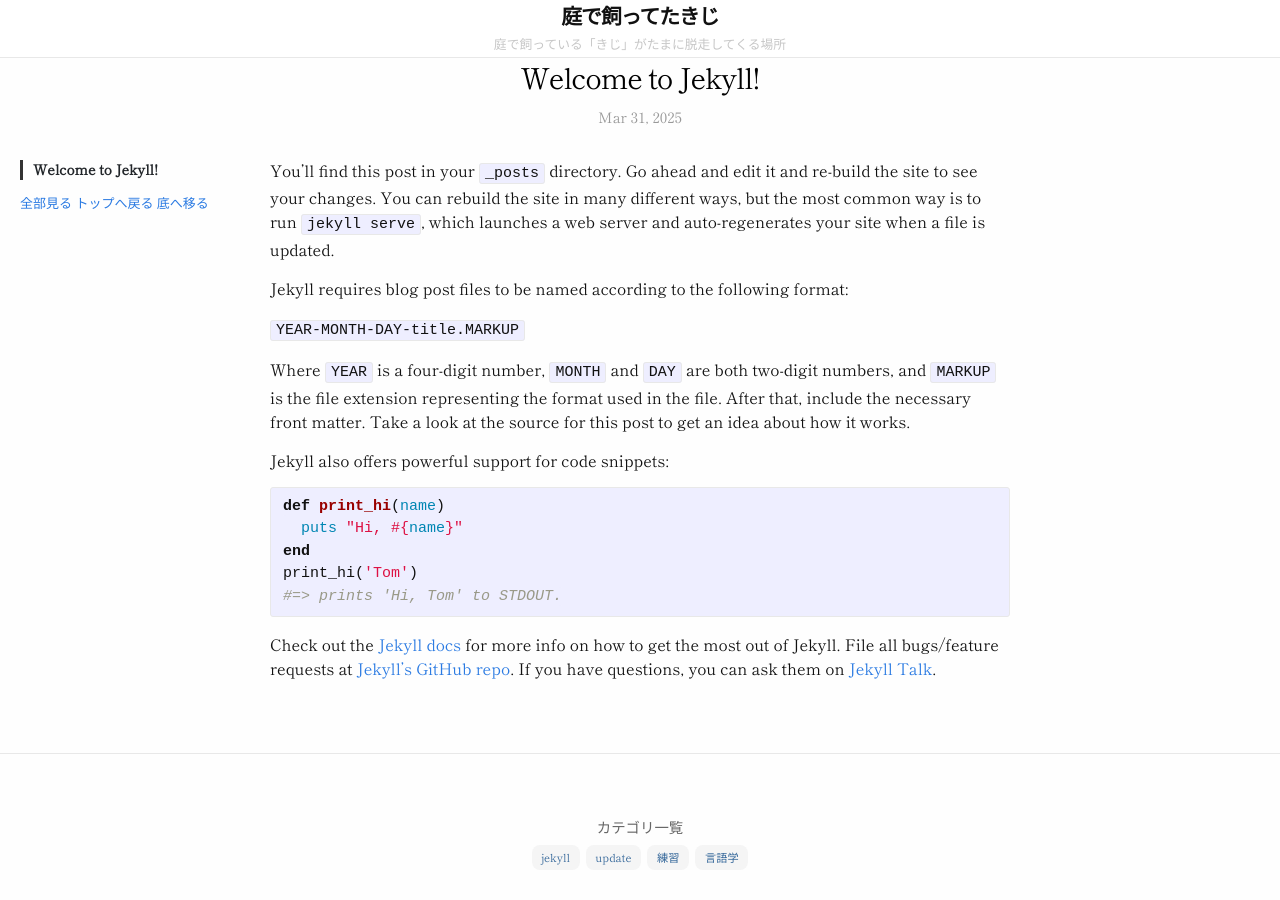
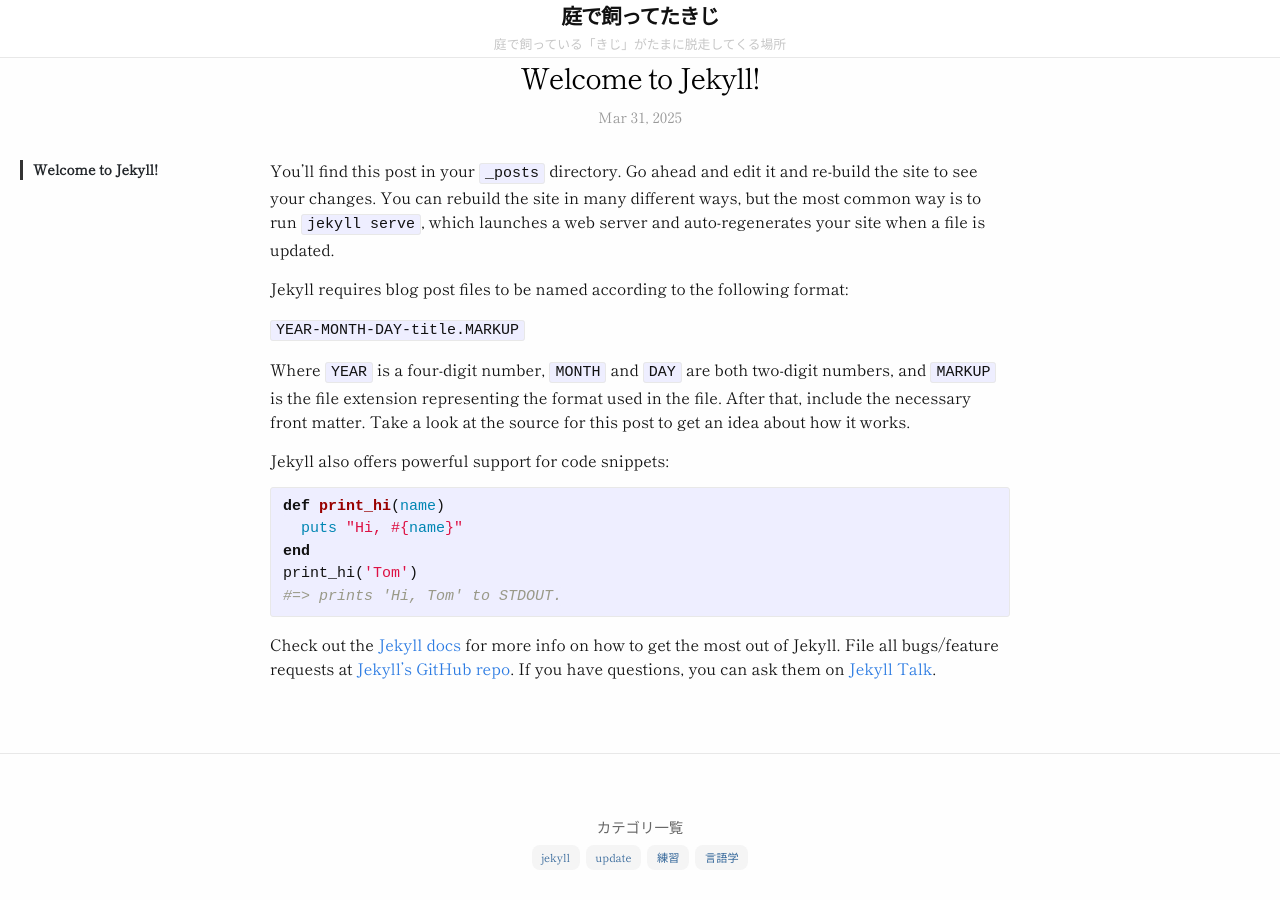
Before and after one commit to njargon/njargon.github.io, a Jekyll site: the page built from _posts/記事 袖水/2025-03-31-welcome-to-jekyll.md, in a window 1280 px wide. Built offline with Jekyll 4.4.1, drawn with Linux system fonts in a browser that asks for light colours.

Commit message:
refactor: 目次メニュー（全部見る等）を削除

```diff
--- a/_layouts/post.html
+++ b/_layouts/post.html
@@ -9,11 +9,6 @@ layout: default
     <div class="toc-title">{{ page.title }}</div>  <!-- これが記事タイトル -->
     <div class="toc">
       <!-- JSがここにul.navを生成 -->
-    </div>
-    <div class="toc-menu">
-      <a href="#">全部見る</a>
-      <a href="#">トップへ戻る</a>
-      <a href="#">底へ移る</a>
     </div>
   </div>
 
```
